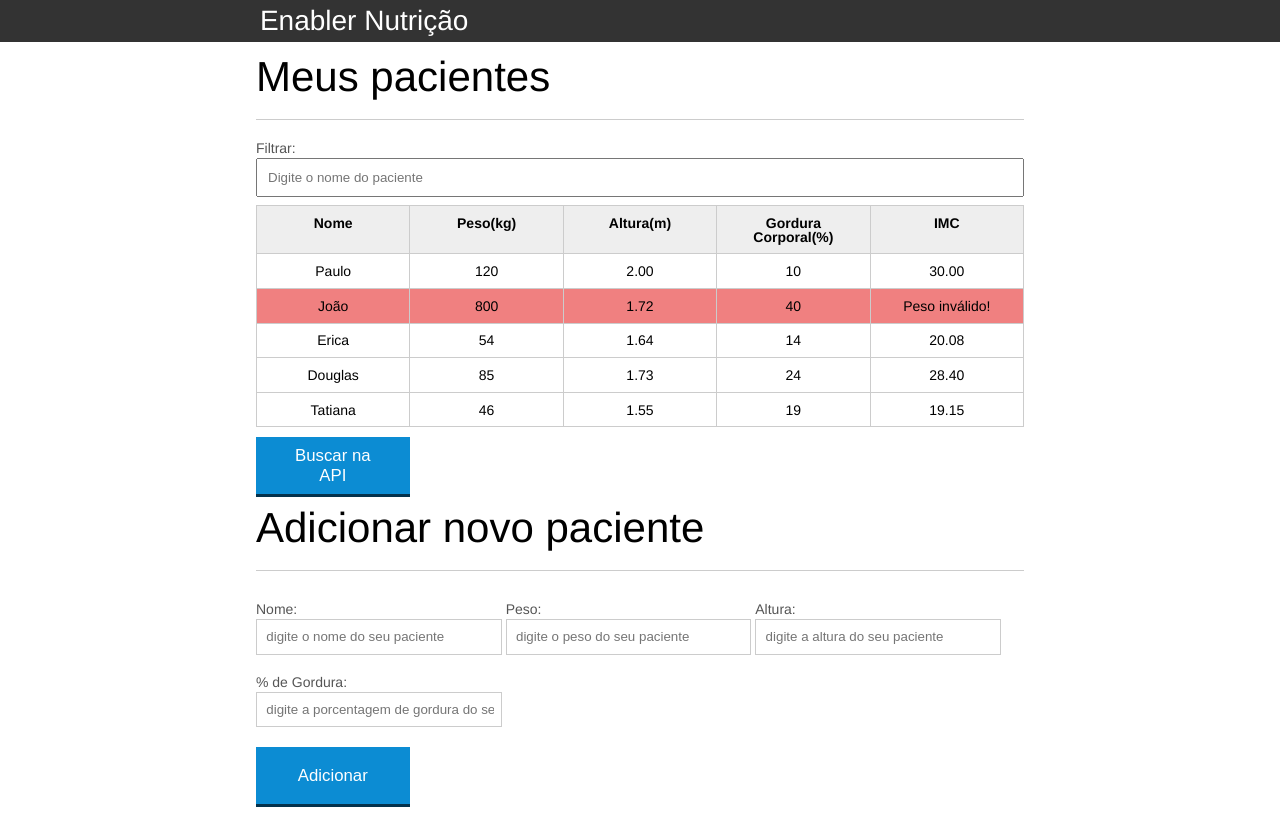
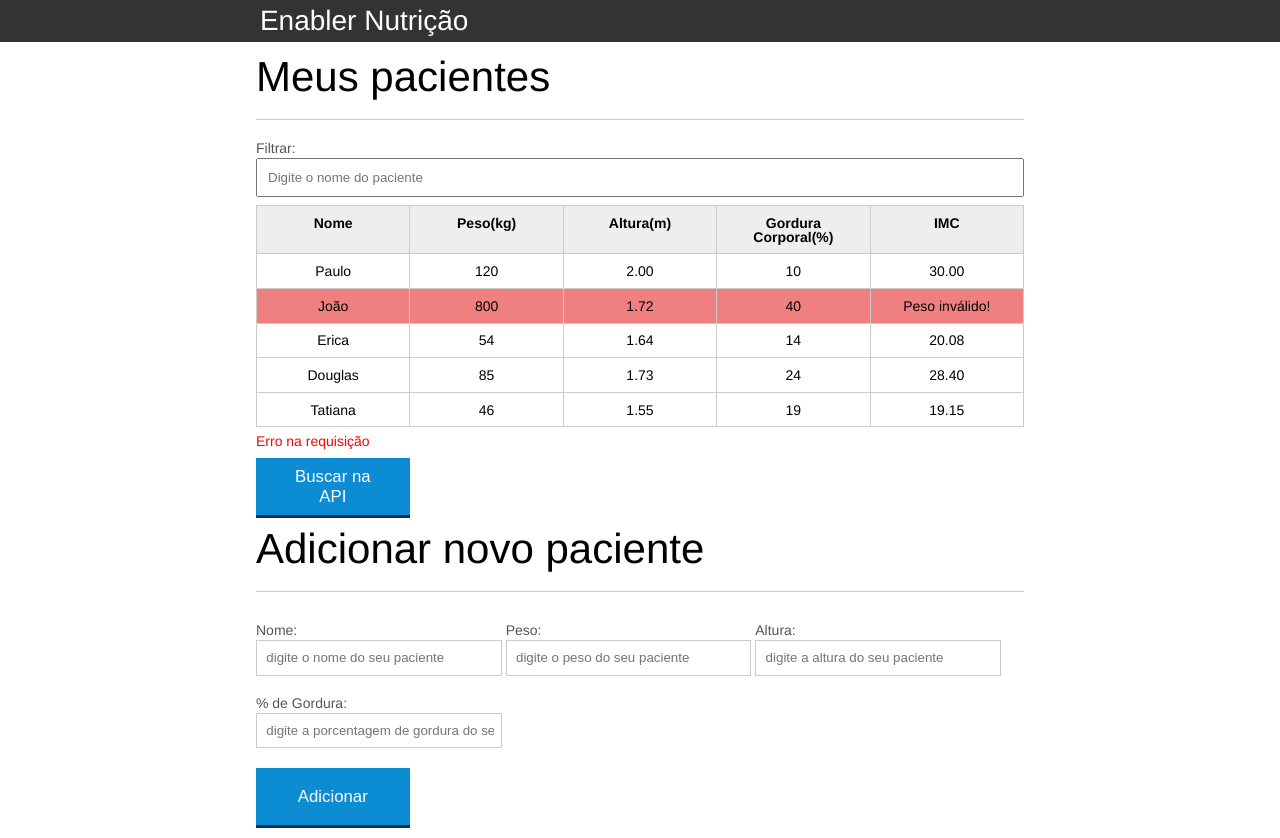
Before and after one commit to mthora/nutricao-enabler, a plain HTML site: page index.html in a window 1280 px wide. Both pictures are taken after a click on the button "Buscar na API". Before the commit the page ends 817 px from the top, so only its background shows below. Drawn offline with Linux system fonts and the light colour scheme; no server answers.

Commit message:
Correção na mensagem de erro de requisição

```diff
--- a/index.html
+++ b/index.html
@@ -73,6 +73,7 @@
 						</tr>
 					</tbody>
 				</table>
+				<p class="erro escondido" id="ajax-erro">Erro na requisição</p>
 				<button id="buscar-api" class="botao bto-principal">Buscar na API</button>
 			</section>
 		</main>
--- a/js/buscar-api.js
+++ b/js/buscar-api.js
@@ -7,6 +7,8 @@ botaoAdicionar.addEventListener("click", function(){
     xhr.send();
 
     xhr.addEventListener("loadend", ()=>{
+
+        if (xhr.status == 200){
             const res = xhr.responseText;
             const pacientes = JSON.parse(res);
             for (paciente of pacientes){
@@ -14,5 +16,9 @@ botaoAdicionar.addEventListener("click", function(){
                 const table = document.getElementById("tabela-pacientes");
                 table.appendChild(pacienteTr);
             }
+        } else{
+            const erro = document.getElementById("ajax-erro");
+            erro.classList.remove("escondido");
+        }
     })
 });
```
Lines whose indentation alone changed are shown as unchanged.
